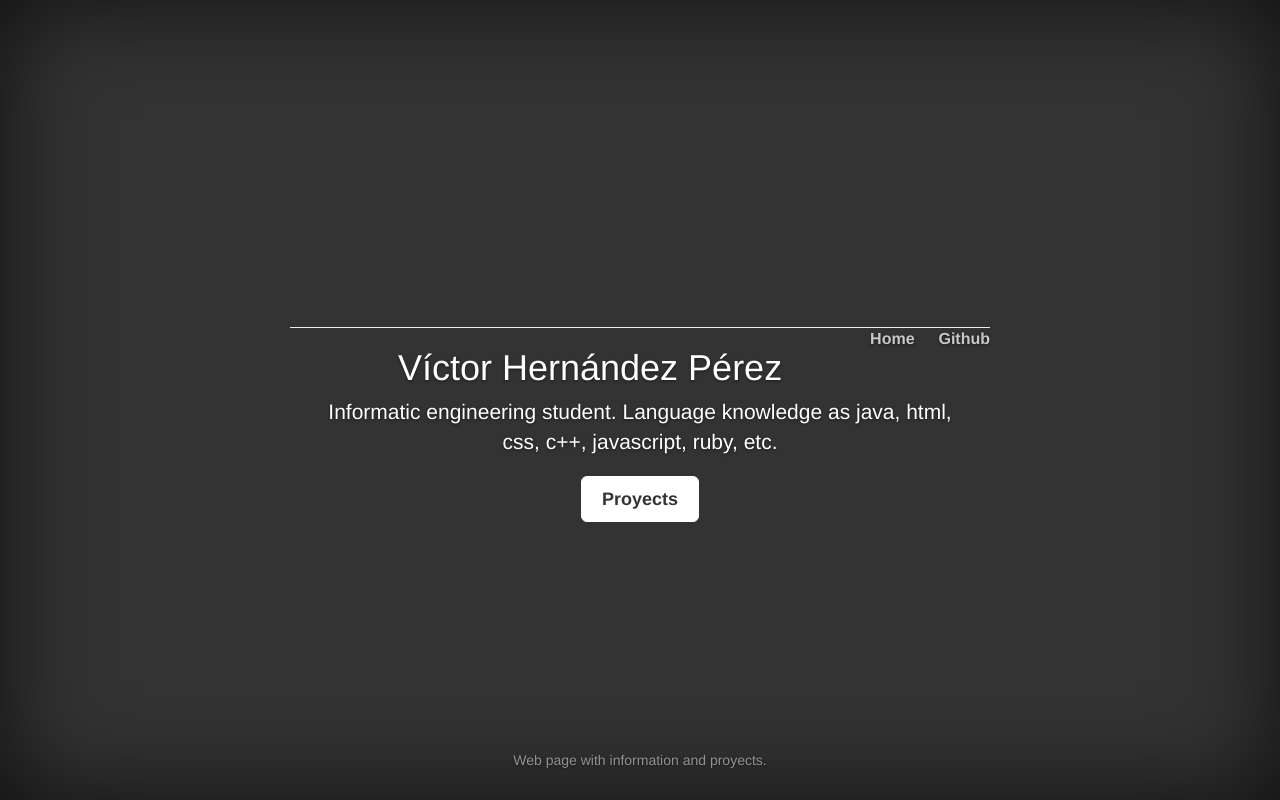
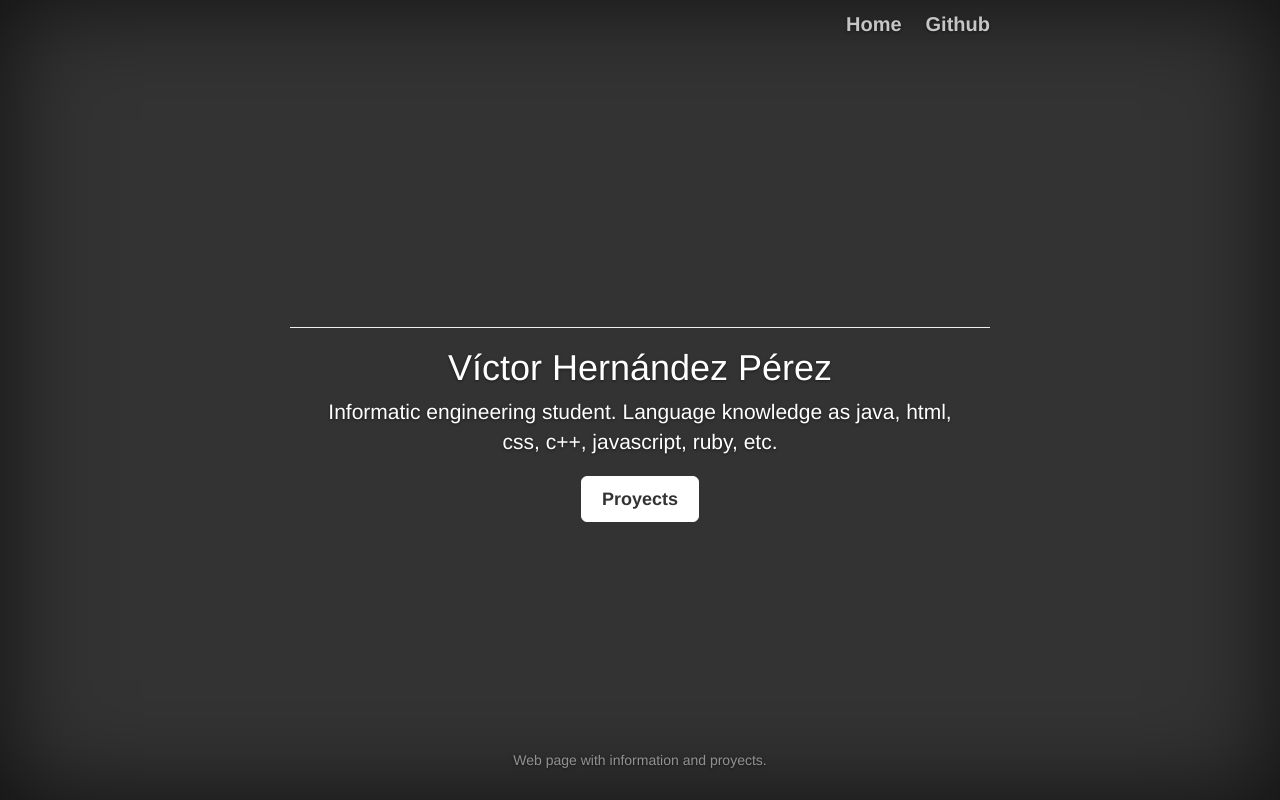
Before and after one commit to alu0100697032/alu0100697032.github.io, a plain HTML site: page index.html in a window 1280 px wide. Drawn offline with nearby package versions, Linux system fonts and the light colour scheme.

Commit message:
More css changes and index.html changes

```diff
--- a/css/cover.css
+++ b/css/cover.css
@@ -76,7 +76,7 @@
 .masthead-nav > li > a {
   padding-right: 0;
   padding-left: 0;
-  font-size: 16px;
+  font-size: 20px;
   font-weight: bold;
   color: #fff; /* IE8 proofing */
   color: rgba(255,255,255,.75);
--- a/index.html
+++ b/index.html
@@ -12,12 +12,14 @@
         <div class="site-wrapper-inner">
             <div class="cover-container">
                 <div class="page-header">
+                <div class="masthead clearfix">
                     <nav>
                         <ul class="nav masthead-nav">
                             <li><a class="active" href="index.html">Home</a></li>
                             <li><a href="https://github.com/alu0100697032">Github</a></li>
                         </ul>
                     </nav>
+                </div>
                 </div>
                 <div class="inner cover">
                     <h1 class="cover-heading">Víctor Hernández Pérez</h3>
```
